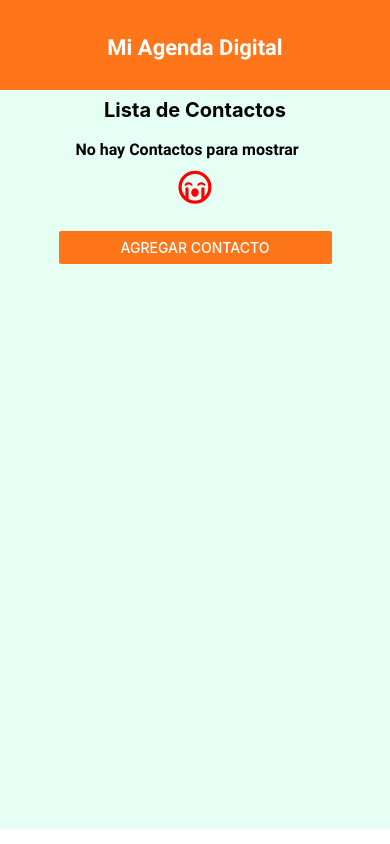
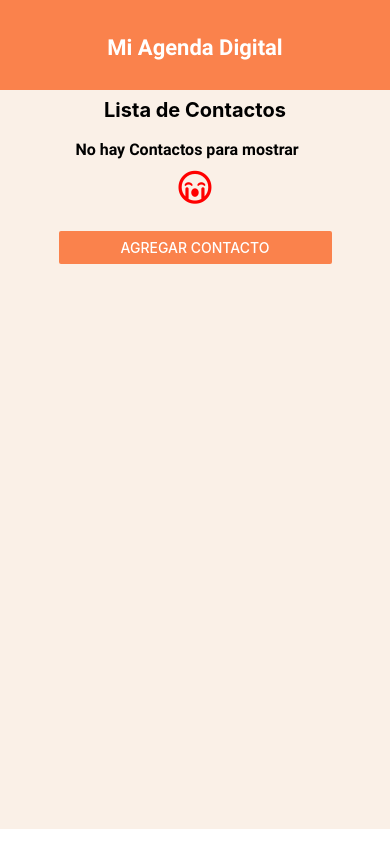
Before and after one commit to Alexx73/agenda-react-native, a React Native app: screen / in a window 390 px wide. Built offline with nearby package versions, Linux system fonts and the light colour scheme.

Commit message:
colores mejorados

```diff
--- a/constants/Colors.js
+++ b/constants/Colors.js
@@ -3,10 +3,11 @@ import { StyleSheet } from "react-native"
 
 
 export default {
-    primary: '#ff751a',
-    // primary: 'lightblue',
-    bg1: '#e6fff5',
+    // primary: '#ff751a',
+    primary: '#FA824C',
+    // bg1: '#e6fff5',
     bg2: 'azure',
+    bg1: '#FAF0E7',
     bg3: 'ghostwhite',
 
     accent: '#CB807D',
```
